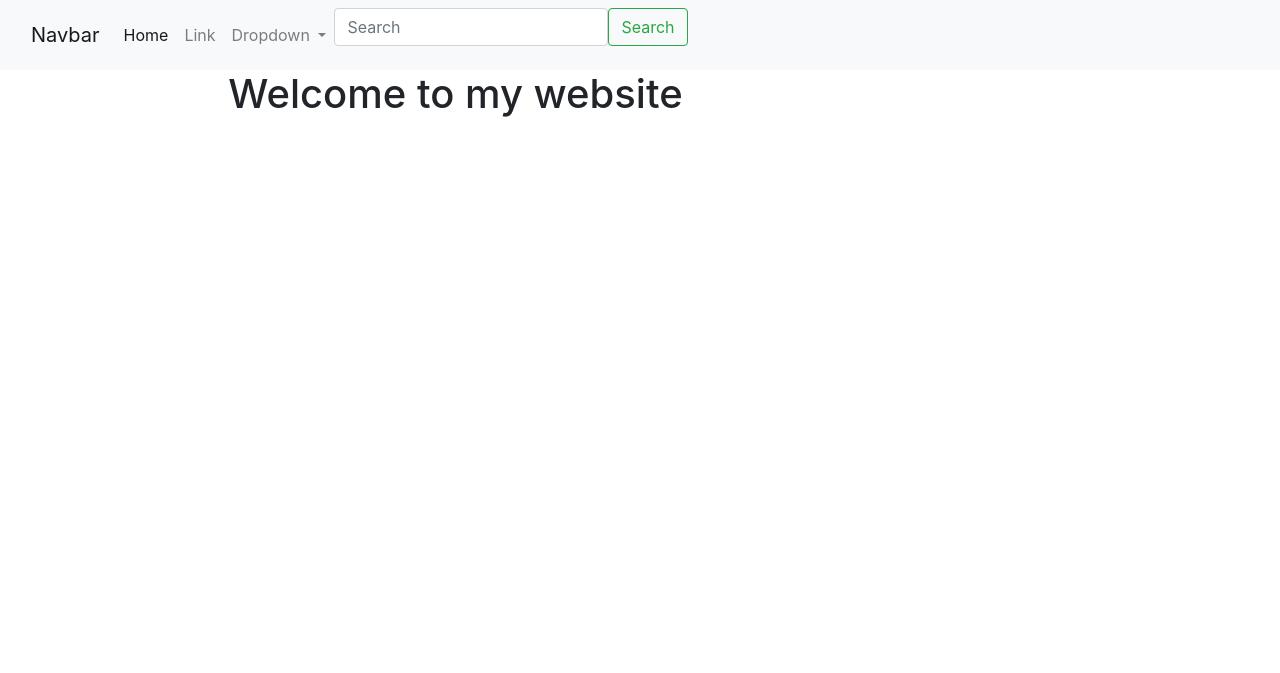
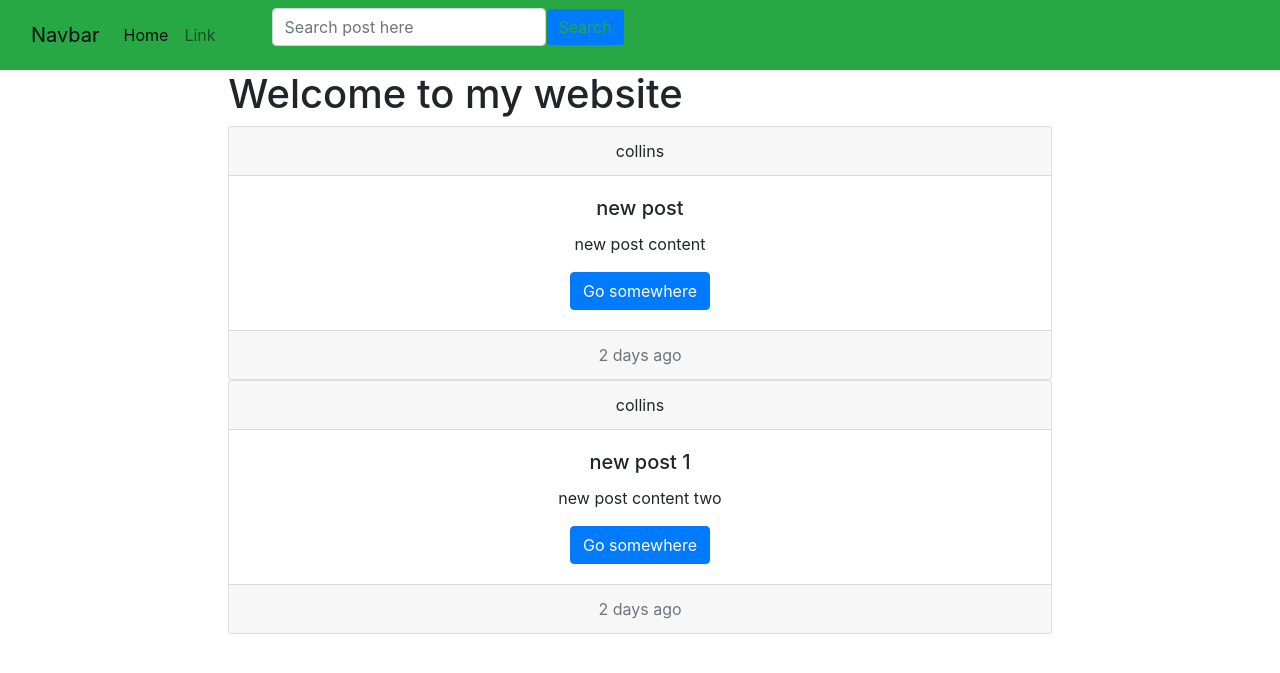
Before and after one commit to collins-kipkoech/blog_project, a Django app: page / in a window 1280 px wide. Shown: the top 673 px of the page. Run offline with Django 3.2, Linux system fonts and the light colour scheme; some libraries are stand-ins or nearby versions.

Commit message:
created post model

```diff
--- a/blog/templates/blog/home.html
+++ b/blog/templates/blog/home.html
@@ -1,4 +1,19 @@
 {% extends 'blog/base.html' %}
 {% block content %}
 <h1>Welcome to my website</h1>
+{% for post in posts %}
+<div class="card text-center">
+  <div class="card-header">
+    {{ post.author }}
+  </div>
+  <div class="card-body">
+    <h5 class="card-title">{{ post.title }}</h5>
+    <p class="card-text">{{ post.content }}</p>
+    <a href="#" class="btn btn-primary">Go somewhere</a>
+  </div>
+  <div class="card-footer text-muted">
+    2 days ago
+  </div>
+</div>
+{% endfor %}
 {% endblock content %}
--- a/blog/templates/blog/navbar.html
+++ b/blog/templates/blog/navbar.html
@@ -1,5 +1,5 @@
 {% block navbar %}
-<nav class="navbar navbar-expand-lg navbar-light bg-light">
+<nav class="navbar navbar-expand-lg navbar-light bg-success">
     <div class="container-fluid">
       <a class="navbar-brand" href="#">Navbar</a>
       <button class="navbar-toggler" type="button" data-bs-toggle="collapse" data-bs-target="#navbarSupportedContent" aria-controls="navbarSupportedContent" aria-expanded="false" aria-label="Toggle navigation">
@@ -13,22 +13,13 @@
           <li class="nav-item">
             <a class="nav-link" href="#">Link</a>
           </li>
-          <li class="nav-item dropdown">
-            <a class="nav-link dropdown-toggle" href="#" id="navbarDropdown" role="button" data-bs-toggle="dropdown" aria-expanded="false">
-              Dropdown
-            </a>
-            <ul class="dropdown-menu" aria-labelledby="navbarDropdown">
-              <li><a class="dropdown-item" href="#">Action</a></li>
-              <li><a class="dropdown-item" href="#">Another action</a></li>
-              <li><hr class="dropdown-divider"></li>
-              <li><a class="dropdown-item" href="#">Something else here</a></li>
-            </ul>
-          </li>
+
 
         </ul>
-        <form class="d-flex">
-          <input class="form-control me-2" type="search" placeholder="Search" aria-label="Search">
-          <button class="btn btn-outline-success" type="submit">Search</button>
+        <br>
+        <form class="d-flex ml-5">
+          <input class="form-control me-2" type="search" placeholder="Search post here" aria-label="Search">
+          <button class="btn btn-outline-success bg-primary" type="submit">Search</button>
         </form>
       </div>
     </div>
--- a/blog/views.py
+++ b/blog/views.py
@@ -1,6 +1,18 @@
 from django.shortcuts import render
 
-
+posts = [
+    {
+        'title':'new post',
+        'author':'collins',
+        'content':'new post content',
+    },
+    {
+        'title':'new post 1',
+        'author':'collins',
+        'content':'new post content two',
+    }
+]
 # Create your views here.
 def home_view(request):
-    return render(request,'blog/home.html')
+    context = {'posts':posts}
+    return render(request,'blog/home.html',context)
```
Also changed, not shown: blog/models.py (+9 -0 lines).
